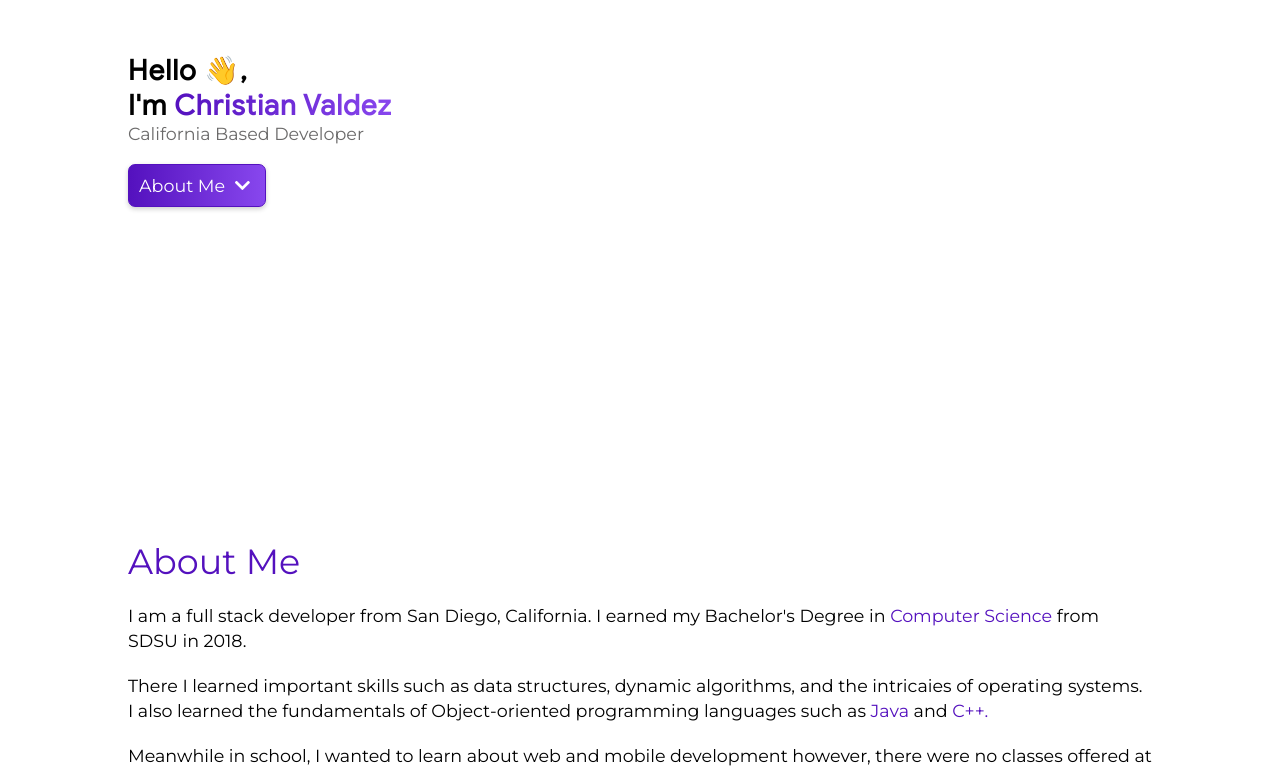
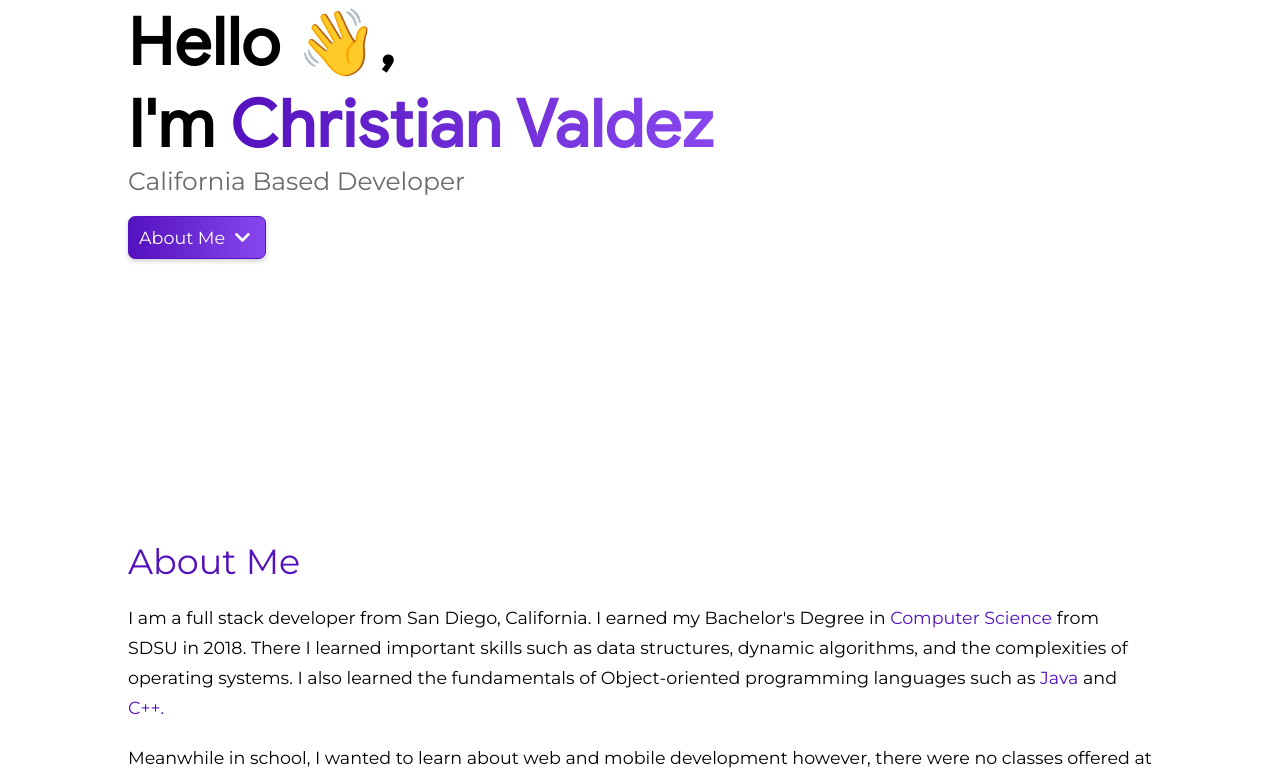
Before and after one commit to unChartedZone/unChartedZone.github.io, a Vue app: page / in a window 1280 px wide. Shown: the part 260-1032 px from the top of the page. Built offline with nearby package versions, Linux system fonts and the light colour scheme.

Commit message:
updated several things:
- updated about copy
- removed old media queries
- portfolio links now open in new tab

```diff
--- a/src/components/About.vue
+++ b/src/components/About.vue
@@ -5,12 +5,9 @@
       <p class="paragraph">
         I am a full stack developer from San Diego, California. I earned my
         Bachelor's Degree in
-        <span class="highlight">Computer Science</span> from SDSU in 2018.
-      </p>
-
-      <p class="paragraph">
-        There I learned important skills such as data structures, dynamic
-        algorithms, and the intricaies of operating systems. I also learned the
+        <span class="highlight">Computer Science</span> from SDSU in 2018. There
+        I learned important skills such as data structures, dynamic algorithms,
+        and the complexities of operating systems. I also learned the
         fundamentals of Object-oriented programming languages such as
         <span class="highlight">Java</span> and
         <span class="highlight">C++.</span>
--- a/src/components/Home.vue
+++ b/src/components/Home.vue
@@ -36,10 +36,6 @@ i {
 
 .subtitle {
   animation: slide-in-right ease-out 0.7s;
-
-  @include respond(sm) {
-    font-size: 1.75rem;
-  }
 }
 
 .home {
@@ -65,10 +61,6 @@ i {
 
 .header-primary {
   animation: slide-in-left ease-out 0.7s;
-
-  @include respond(sm) {
-    font-size: 2.8rem;
-  }
 }
 
 .hand-emoji {
--- a/src/components/Portfolio.vue
+++ b/src/components/Portfolio.vue
@@ -66,8 +66,7 @@ export default {
           `,
           imgSrc: require('@/assets/images/iceCreamScreenshot.png'),
           siteLink: 'https://icecream.chrisvaldez.dev',
-          githubLink:
-            'https://github.com/unChartedZone/unChartedZone.github.io',
+          githubLink: 'https://github.com/unChartedZone/IceCreamIMS',
         },
         // {
         //   title: 'Weather App',
--- a/src/components/general/ZLink.vue
+++ b/src/components/general/ZLink.vue
@@ -1,5 +1,11 @@
 <template>
-  <a :href="url" class="link" :class="{ 'link--outlined': outlined }">
+  <a
+    :href="url"
+    class="link"
+    target="_blank"
+    rel="noopener noreferrer"
+    :class="{ 'link--outlined': outlined }"
+  >
     <slot />
   </a>
 </template>
--- a/src/scss/base/_typography.scss
+++ b/src/scss/base/_typography.scss
@@ -28,7 +28,8 @@
 .paragraph {
   font-family: $primary-default-font;
   font-size: 1.75rem;
-	line-height: 2.5rem;
+  font-weight: 400;
+  line-height: 3rem;
 }
 
 .text-center {
```
Lines whose indentation alone changed are shown as unchanged.
